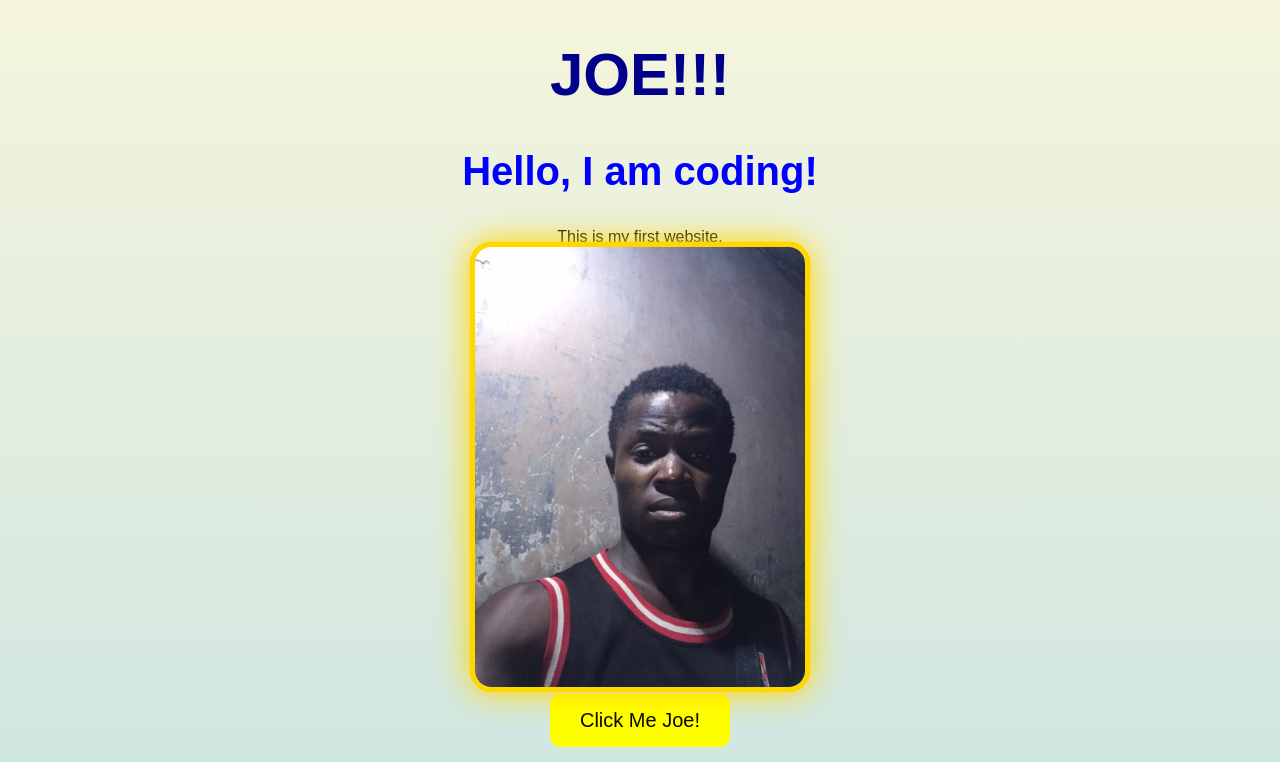
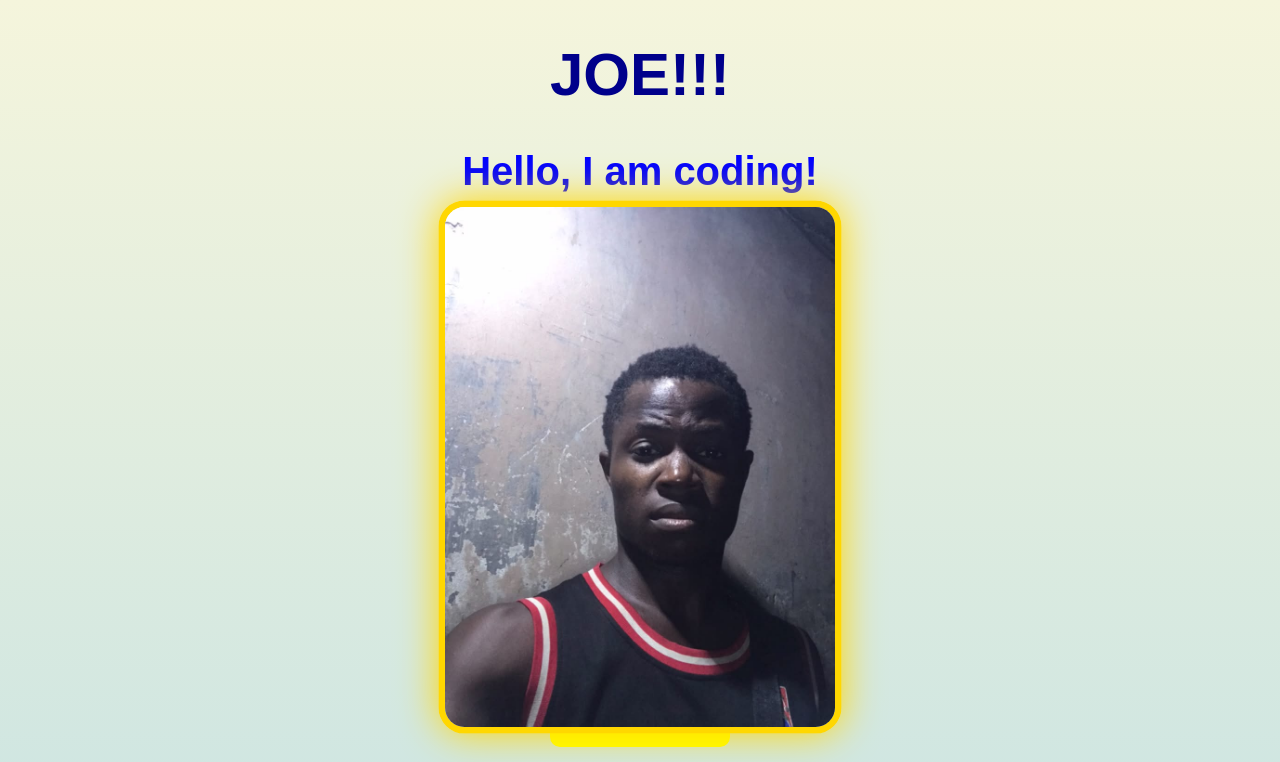
Before and after one commit to joehat809-wq/my-first-project, a plain HTML site: page index.html in a window 1280 px wide. In both pictures the pointer is over the picture 640 px from the left and 466 px from the top of the page. Shown: the top 762 px of the page. Drawn offline with Linux system fonts and the light colour scheme.

Commit message:
Update index.html

```diff
--- a/index.html
+++ b/index.html
@@ -22,7 +22,7 @@ img {
 }
 
 img:hover {
-  transform: scale(1.1) !important;
+  transform: scale(1.3) !important;
 }
 </style>
 <style>
```
